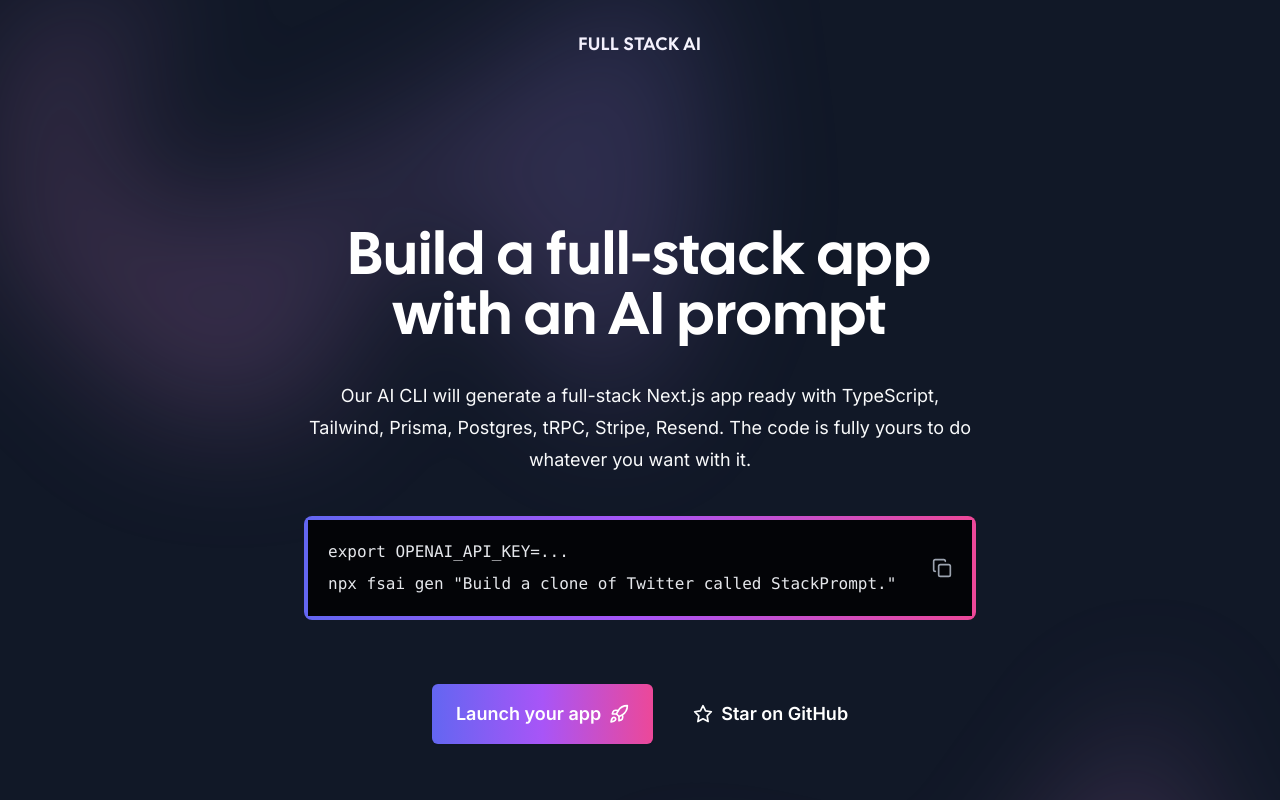
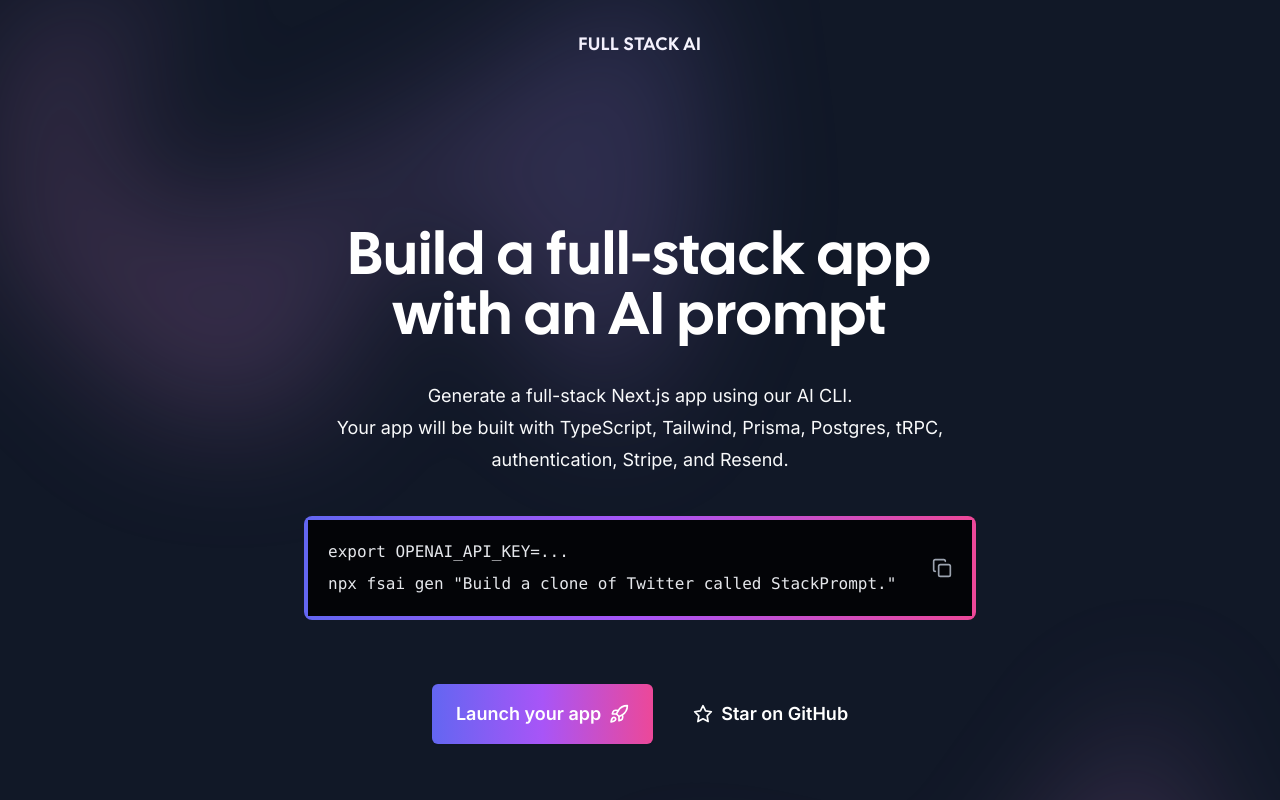
Before and after one commit to alephmatic/full-stack-ai, a Next.js app in the folder website/: page / in a window 1280 px wide. Built offline with nearby package versions, Linux system fonts and the light colour scheme.

Commit message:
update website description

```diff
--- a/website/app/layout.tsx
+++ b/website/app/layout.tsx
@@ -6,7 +6,10 @@
 
 export const metadata: Metadata = {
   title: 'Full Stack AI',
-  description: 'Build a full-stack app with an AI prompt',
+  description: 'Generate a full-stack Next.js app using our AI CLI.',
+  openGraph: {
+    url: 'https://fsai.elie.tech',
+  }
 }
 
 export default function RootLayout({
--- a/website/app/page.tsx
+++ b/website/app/page.tsx
@@ -39,9 +39,8 @@
                 Build a full-stack app with an AI prompt
               </h1>
               <p className="mt-8 text-lg leading-8 text-gray-50">
-                Our AI CLI will generate a full-stack Next.js app ready with
-                TypeScript, Tailwind, Prisma, Postgres, tRPC, Stripe, Resend.
-                The code is fully yours to do whatever you want with it.
+                Generate a full-stack Next.js app using our AI CLI.<br />
+                Your app will be built with TypeScript, Tailwind, Prisma, Postgres, tRPC, authentication, Stripe, and Resend.
               </p>
 
               <div className="mt-10">
```
